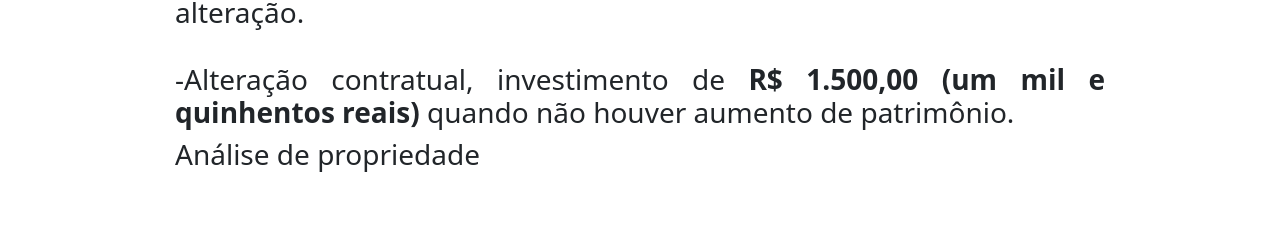
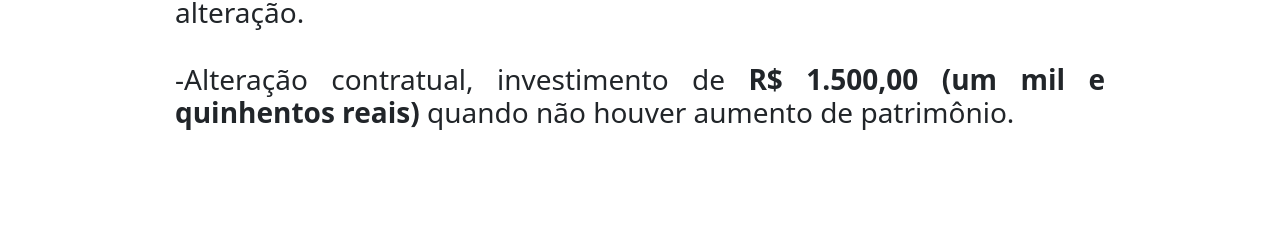
Before and after one commit to grupoinovesrv/proposta02, a plain HTML site: page index.html in a window 1280 px wide. Shown: the part 7614-7842 px from the top of the page. Drawn offline with nearby package versions, Linux system fonts and the light colour scheme.

Commit message:
atualização

```diff
--- a/index.html
+++ b/index.html
@@ -312,7 +312,7 @@
                     aumento de patrimônio.
                 </h3>
 
-                <h3>Análise de propriedade </h3>
+
                 <br><br>
 
 
```
